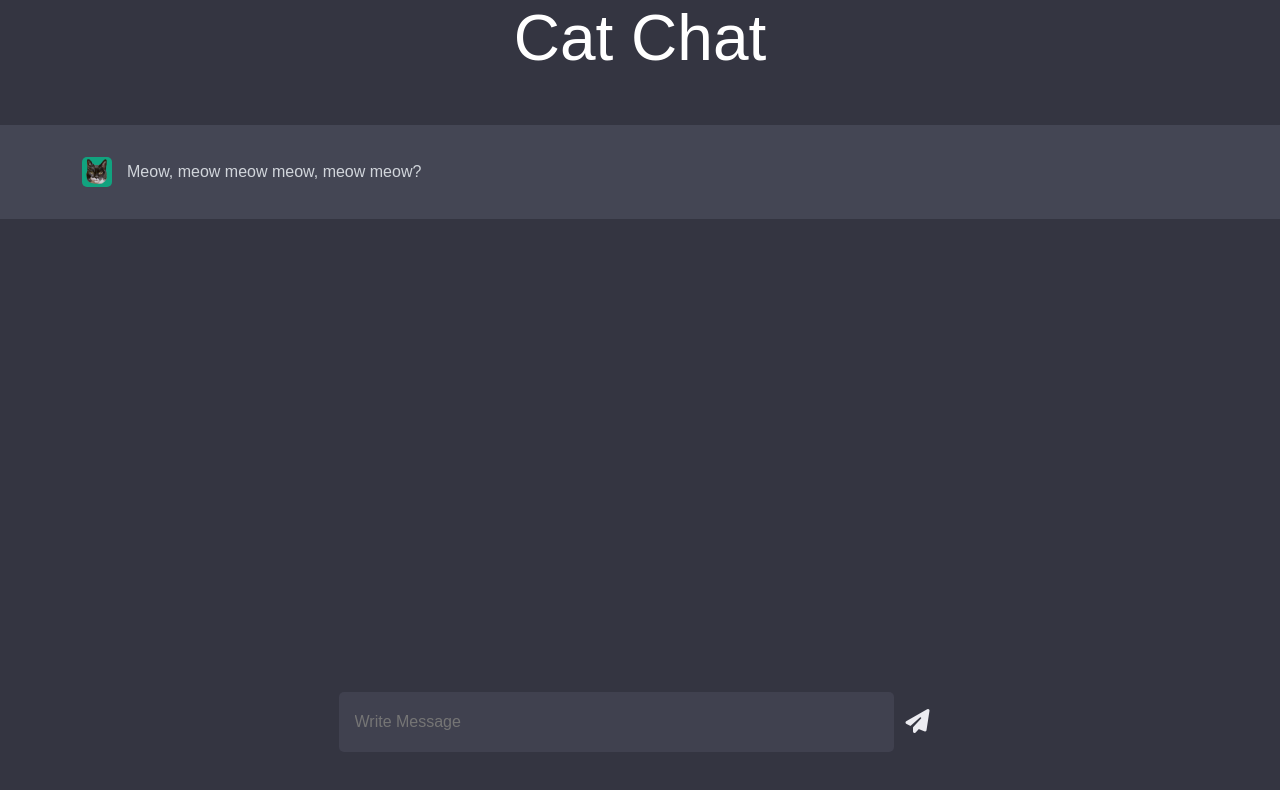
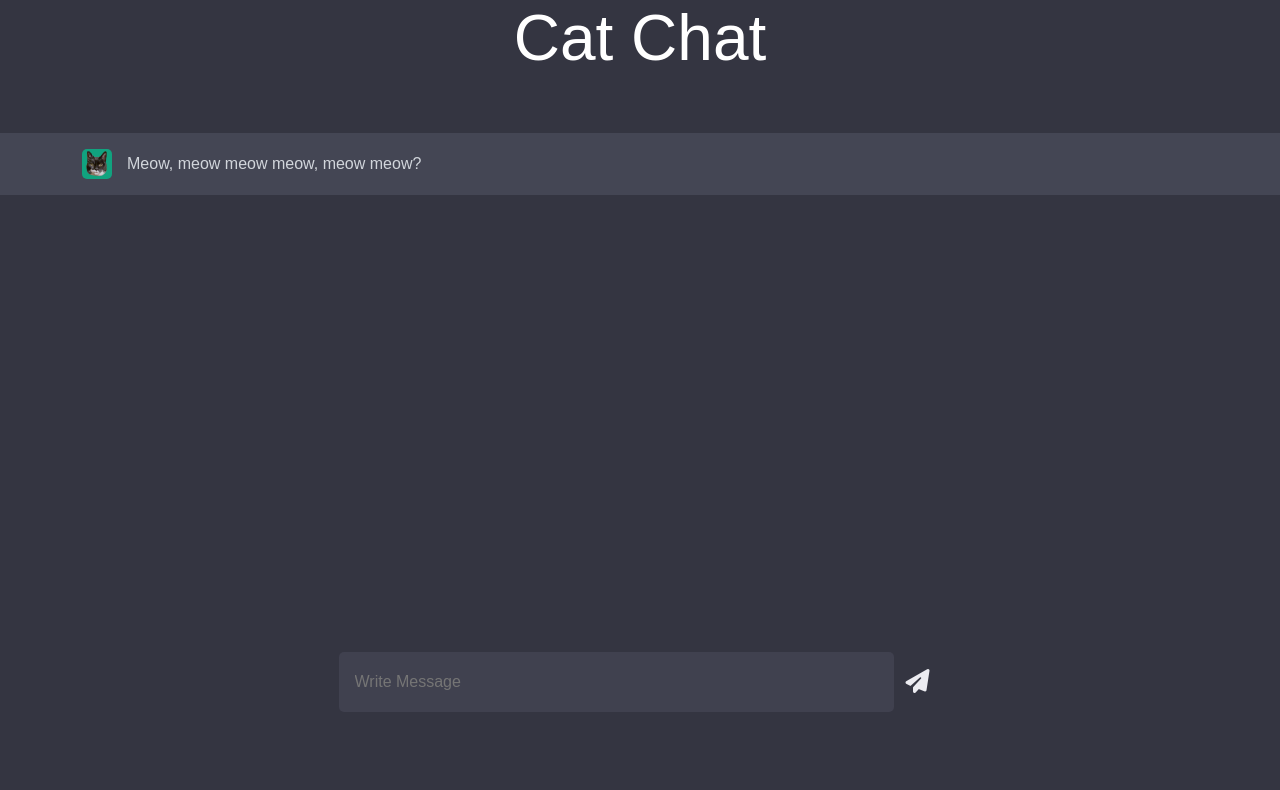
Before and after one commit to HenrikHovhannisyan/cat-chat, a React (Create React App) app: page / in a window 1280 px wide. Shown: the top 790 px of the page. Built offline with nearby package versions, Linux system fonts and the light colour scheme.

Commit message:
Added message

```diff
--- a/src/App.css
+++ b/src/App.css
@@ -3,6 +3,10 @@ body {
     font-family: Arial, Helvetica, sans-serif;
 }
 
+#root {
+    height: 100vh;
+}
+
 p {
     margin: 0;
 }
--- a/src/components/Chat/Chat.jsx
+++ b/src/components/Chat/Chat.jsx
@@ -1,4 +1,4 @@
-import React, { useState } from "react";
+import React, { memo, useState } from "react";
 import Message from "../Message/Message";
 import Styles from "./chat.module.css";
 
@@ -11,23 +11,42 @@ const Chat = () => {
       message: "Meow, meow meow meow, meow meow?",
     },
   ]);
-  let meow = ["Meow"];
+
+  const messageRandom = () => {
+    let randomNum = (num) => Math.floor(Math.random() * num);
+    let symbols = [".", "!", "?"];
+    let meow = [];
+    for (let i = 0; i <= randomNum(10); i++) {
+      meow.push("meow");
+    }
+
+    return `${meow.join(" ")}${symbols[randomNum(2)]}`;
+  };
 
   const changeMessage = (e) => {
     setMessage(e.target.value);
+    if (e.key === "Enter") {
+      sendMessage();
+    }
   };
 
   const sendMessage = () => {
-    setChat((prevState) => [
-      ...prevState,
-      { id: Math.random(), type: "user", message },
-    ]);
-    setTimeout(() => {
+    if (message) {
       setChat((prevState) => [
         ...prevState,
-        { id: Math.random(), type: "cat", message: meow },
+        { id: Math.random(), type: "user", message },
       ]);
-    }, 1000);
+      setTimeout(() => {
+        setChat((prevState) => [
+          ...prevState,
+          {
+            id: Math.random(),
+            type: "cat",
+            message: messageRandom(),
+          },
+        ]);
+      }, 500);
+    }
     setMessage("");
   };
 
@@ -39,13 +58,14 @@ const Chat = () => {
           return <Message key={i.id} type={i.type} message={i.message} />;
         })}
       </div>
-      <div className="container mt-5 mb-5 d-flex justify-content-center">
+      <div className="container pt-5 d-flex justify-content-center">
         <input
           className={Styles.input}
           type="text"
           name="message"
           value={message}
           onChange={changeMessage}
+          onKeyDown={changeMessage}
           placeholder="Write Message"
         />
         <button className={Styles.button} onClick={() => sendMessage()}>
@@ -56,4 +76,4 @@ const Chat = () => {
   );
 };
 
-export default Chat;
+export default memo(Chat);
--- a/src/components/Chat/chat.module.css
+++ b/src/components/Chat/chat.module.css
@@ -6,11 +6,11 @@
 
 .chat {
     height: calc(100vh - 281px);
-    margin-top: 3rem;
+    padding-top: 3rem;
     overflow: auto;
 }
 
-.button{
+.button {
     color: #ececf1;
     padding: 0.5em;
     font-size: 1.5em;
--- a/src/components/Message/Message.jsx
+++ b/src/components/Message/Message.jsx
@@ -1,21 +1,29 @@
-import React from "react";
+import React, { memo } from "react";
 import Styiles from "./message.module.css";
 import Cat from "../../assets/cat.png";
 import User from "../../assets/user.png";
 
 const Message = ({ type, message }) => {
   return (
-    <div className={`${Styiles.message} ${type === "cat" ? Styiles.cat : ""}`}>
-      <div className="container d-flex align-items-center">
+    <div className={`${type === "cat" ? Styiles.cat : ""} pt-3 pb-3`}>
+      <div className={`${Styiles.message} container d-flex align-items-center`}>
         <img
           src={type === "cat" ? Cat : User}
           className={Styiles.avatar}
           alt={type}
         />
-        <p>{message}</p>
+        <div>
+          <p
+            className={`${Styiles.message} ${
+              type === "cat" ? Styiles.cat_message : ""
+            }`}
+          >
+            {message}
+          </p>
+        </div>
       </div>
     </div>
   );
 };
 
-export default Message;
+export default memo(Message);
--- a/src/components/Message/message.module.css
+++ b/src/components/Message/message.module.css
@@ -1,6 +1,9 @@
 .message {
-    padding: 2rem 0;
     color: #d1d5db;
+}
+
+.test {
+    width: max-content;
 }
 
 .avatar {
@@ -12,3 +15,34 @@
 .cat {
     background-color: #444654;
 }
+
+.cat_message::first-letter {
+    text-transform: uppercase;
+}
+
+.cat_message {
+    overflow: hidden;
+    /* border-right: .15em solid orange; */
+    white-space: nowrap;
+    animation: typing 1s steps(20, end) forwards, blinking .8s infinite;
+}
+
+@keyframes typing {
+    from {
+        width: 0
+    }
+
+    to {
+        width: 100%
+    }
+}
+
+@keyframes blinking {
+    from {
+        border-color: transparent
+    }
+
+    to {
+        border-color: orange;
+    }
+}
```
